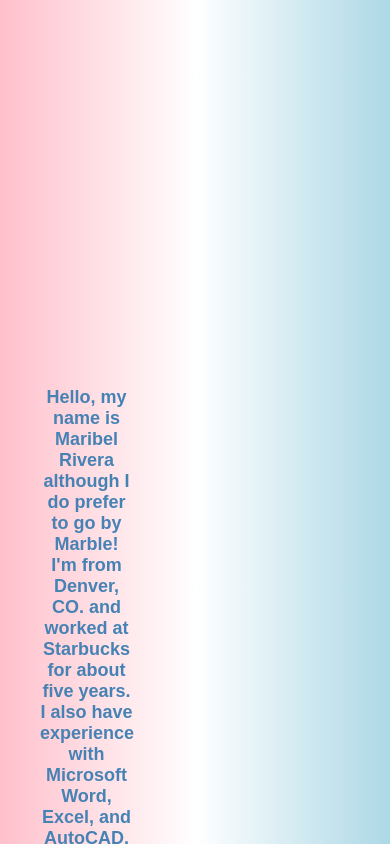
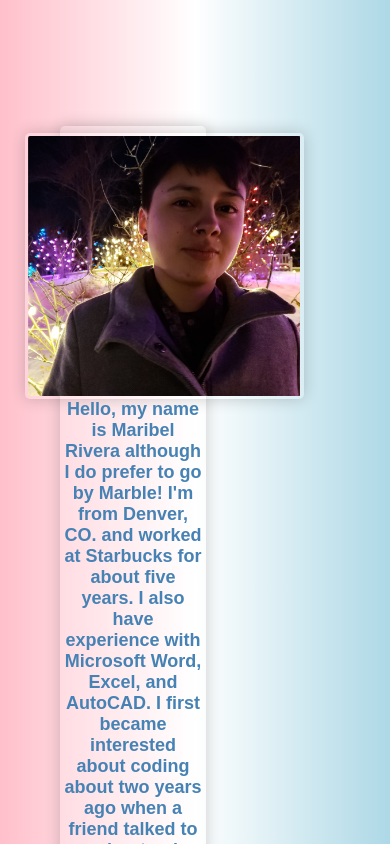
Before and after one commit to mrivera0014/react-portfolio-2.0, a React (Create React App) app: page / in a window 390 px wide. Shown: the part 940-1784 px from the top of the page. Built offline with nearby package versions, Linux system fonts and the light colour scheme.

Commit message:
styled about me section, will have to make responsive in the future

```diff
--- a/src/components/Form/Contact.css
+++ b/src/components/Form/Contact.css
@@ -16,21 +16,6 @@
 .aboutMe {
   text-align: -webkit-center;
   margin-top: 10rem;
-}
-
-.aboutMe .profileImg {
-  width: 17rem;
-  float: right;
-  margin-right: 25rem;
-}
-
-.aboutMe .aboutMePar {
-  width: 30%;
-  margin-right: 20rem;
-  font-family: 'Noto Sansa KR', sans-serif;
-  font-size: 18px;
-  font-weight: 700;
-  color: steelblue;
 }
 
 .social {
--- a/src/components/Nav/Nav.css
+++ b/src/components/Nav/Nav.css
@@ -17,21 +17,6 @@
 .aboutMe {
   text-align: -webkit-center;
   margin-top: 10rem;
-}
-
-.aboutMe .profileImg {
-  width: 17rem;
-  float: right;
-  margin-right: 25rem;
-}
-
-.aboutMe .aboutMePar {
-  width: 30%;
-  margin-right: 20rem;
-  font-family: 'Noto Sansa KR', sans-serif;
-  font-size: 18px;
-  font-weight: 700;
-  color: steelblue;
 }
 
 .social {
--- a/src/components/ProfileCard/ProfileCard.css
+++ b/src/components/ProfileCard/ProfileCard.css
@@ -18,19 +18,30 @@
   margin-top: 10rem;
 }
 
-.aboutMe .profileImg {
+.profileImg {
   width: 17rem;
   float: right;
-  margin-right: 25rem;
+  margin-right: 15%;
+  margin-top: 2%;
+  padding: 1%;
+  -webkit-box-shadow: 0 0 1rem 0 rgba(0, 0, 0, 0.2);
+          box-shadow: 0 0 1rem 0 rgba(0, 0, 0, 0.2);
+  border-radius: 5px;
+  background-color: rgba(255, 255, 255, 0.2);
 }
 
-.aboutMe .aboutMePar {
-  width: 30%;
-  margin-right: 20rem;
+.aboutMePar {
+  width: 45%;
+  margin-right: 40%;
+  padding: 1%;
   font-family: 'Noto Sansa KR', sans-serif;
   font-size: 18px;
   font-weight: 700;
   color: steelblue;
+  -webkit-box-shadow: 0 0 1rem 0 rgba(0, 0, 0, 0.2);
+          box-shadow: 0 0 1rem 0 rgba(0, 0, 0, 0.2);
+  border-radius: 5px;
+  background-color: rgba(255, 255, 255, 0.2);
 }
 
 .social {
--- a/src/components/ProfileCard/ProfileCard.scss
+++ b/src/components/ProfileCard/ProfileCard.scss
@@ -16,6 +16,12 @@
     color: steelblue;
 }
 
+@mixin glassEffect {
+    box-shadow: 0 0 1rem 0 rgba(0,0,0,.2);
+    border-radius: 5px;
+    background-color: rgba(255, 255, 255, .2);
+}
+
 .body{
    @include mainBackground;
 }
@@ -28,18 +34,23 @@
 .aboutMe{
 text-align: -webkit-center;
 margin-top: 10rem;
+}
 
 .profileImg {
 width: 17rem;
 float: right;
-margin-right: 25rem;
+margin-right: 15%;
+margin-top: 2%;
+padding: 1%;
+@include glassEffect()
+}
 
-}
 .aboutMePar{
-    width: 30%;
-    margin-right: 20rem;
-    @include secondaryFont()
-}
+    width: 45%;
+    margin-right: 40%;
+    padding: 1%;
+    @include secondaryFont();
+    @include glassEffect()
 }
 
 .social{
--- a/src/components/ProjectCard/ProjectCard.css
+++ b/src/components/ProjectCard/ProjectCard.css
@@ -18,20 +18,6 @@
   margin-top: 10rem;
 }
 
-.aboutMe .profileImg {
-  width: 17rem;
-  float: right;
-  margin-right: 25rem;
-}
-
-.aboutMe .aboutMePar {
-  width: 30%;
-  margin-right: 20rem;
-  font-family: 'Noto Sansa KR', sans-serif;
-  font-size: 18px;
-  font-weight: 700;
-  color: steelblue;
-}
 
 .social {
   text-align: center;
@@ -85,8 +71,6 @@
           box-shadow: 0 0 1rem 0 rgba(0, 0, 0, 0.2);
   border-radius: 5px;
   background-color: rgba(255, 255, 255, 0.2);
-  -webkit-backdrop-filter: blur(5px);
-          backdrop-filter: blur(5px);
 }
 
 .projectSection .projectCard .projectTitle {
```
Also changed, not shown: src/components/ProjectCard/ProjectCard.scss (+1 -7 lines), 2 other files (tests, documents, lock files or other folders).
